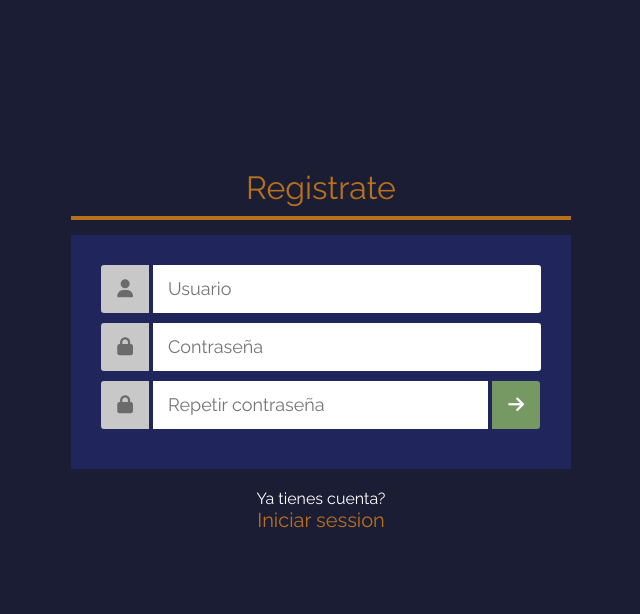
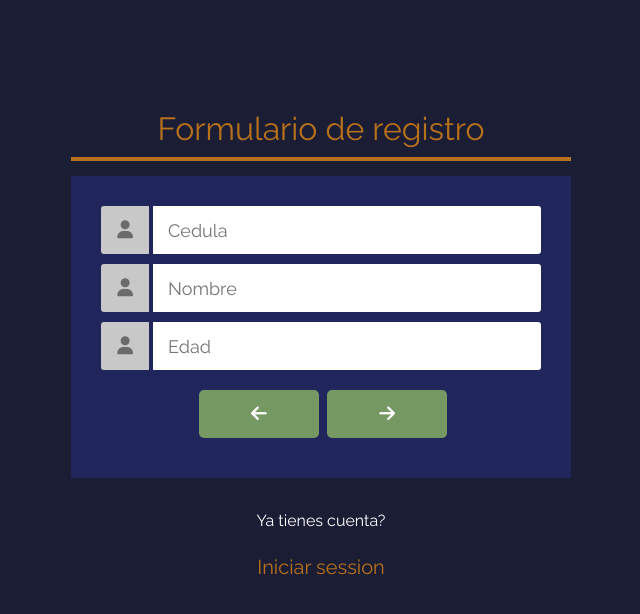
Before and after one commit to DNavarro10/php-semana7, a PHP site: page /Vistas/registrate.view.php in a window 1280 px wide. Shown: the top 614 px of the page, without its empty margins (319-959 px from the left). Run offline with PHP 8.4, Linux system fonts and the light colour scheme; some libraries are stand-ins or nearby versions.

Commit message:
vistas arregladas
pendiente trabajar en el back

```diff
--- a/CSS/style.css
+++ b/CSS/style.css
@@ -20,6 +20,7 @@ body {
 	-ms-flex-align: center;
 	align-items: center;
 }
+
 #cerrar{
 	font-size: 20px;
 	display: block;
@@ -68,6 +69,7 @@ body {
 }
 
 .formulario .form-group{
+	display: inline-block;
 	width: 100%;
 	margin-bottom: 10px;
 
@@ -103,14 +105,29 @@ body {
 }
 
 .formulario .usuario,
-.formulario .password{
+.formulario .password,
+.formulario .password_btn{
 	width: calc(100% - 52px);
 	border-radius: 0 3px 3px 0;
 }
+.formulario .accion{
 
-.formulario .password_btn{
-	width: calc(100% - 105px);
+	vertical-align: middle;
+	text-align: center;
 }
+.formulario .accion >div{
+	display: inline-block;
+}
+.formulario .accion, p{
+	display: inline-block;
+	line-height: 46px;
+}
+.formulario .checkbox{
+	display: inline-block;
+	margin: 10px;
+	vertical-align: middle;
+}
+
 .formulario .error ul{
 	padding: 0 15px;
 }
@@ -122,12 +139,11 @@ body {
 .formulario .submit-btn{
 	padding: 15px;
 	text-align: center;
-	width: 48px;
+	width: 120px;
 	max-height: 48px;
 	font-size: 18px;
 	line-height: 18px;
 	background: #679863;
-	display: inline-block;
 	color: #fff;
 	background: #769863;
 	cursor: pointer;
@@ -135,7 +151,8 @@ body {
 	-webkit-transition: .4s;
 	transition: .4s;
 
-	border-radius: 0 3px 3px 0;
+	border-radius: 5px;
+
 }
 .formulario .submit-btn:hover{
 	background-color: #406020;
@@ -162,3 +179,16 @@ body {
 	margin-bottom: 10px;
 	color: #000;
 }
+
+.registro {
+	display: block;
+	text-align: center;
+}
+
+.fa-arrow-left {
+	background: darkcyan;
+}
+
+.btn-2 {
+	margin-top: 10px;
+}
--- a/Vistas/registrate.view.php
+++ b/Vistas/registrate.view.php
@@ -10,18 +10,22 @@
 </head>
 <body>
 	<div class="contenedor">
-		<h1 class="titulo">Registrate</h1>
+		<h1 class="titulo">Formulario de registro</h1>
 		<hr class="border">
 			<div class="contenido">
 				<form action="<?php echo htmlspecialchars($_SERVER['PHP_SELF']); ?>" class="formulario" name="login" method="post">
 					<div class="form-group">
-						<i class="icono izquierda fa fa-user"></i><input type="text" name="usuario" class="usuario" placeholder="Usuario">
+						<i class="icono izquierda fa fa-user"></i><input type="text" name="cedula" class="usuario" placeholder="Cedula">
 					</div>
 					<div class="form-group">
-						<i class="icono izquierda fa fa-lock"></i><input type="password" name="password" class="password" placeholder="Contraseña">
+						<i class="icono izquierda fa fa-user"></i><input type="password" name="nombre" class="password" placeholder="Nombre">
 					</div>
 					<div class="form-group">
-						<i class="icono izquierda fa fa-lock"></i><input type="password" name="password2" class="password_btn" placeholder="Repetir contraseña"><i class="submit-btn fa fa-arrow-right" onclick="login.submit()"></i>
+						<i class="icono izquierda fa fa-user"></i><input type="password" name="edad" class="password_btn" placeholder="Edad">
+					</div>
+					<div class="form-group accion">
+						<a href="index.php"><i class="submit-btn btn-2 fa fa-arrow-left" onclick="login.submit()"></i></a>
+						<i class="submit-btn fa fa-arrow-right" onclick="history.back()"></i>
 					</div>
 					<?php if(!empty($errores)): ?>
 						<div class="error">
@@ -32,10 +36,12 @@
 					<?php endif; ?>
 				</form>
 			</div>
-			<p class="texto-registrate">
+			<div class="form-group registro">
+				<p class="texto-registrate">
 				Ya tienes cuenta?
 				<a id="cerrar" href="login.php">Iniciar session</a>
-			</p>
+				</p>
+			</div>
 	</div>
 
 </body>
```
Also changed, not shown: Vistas/login.view.php (+15 -6 lines).
